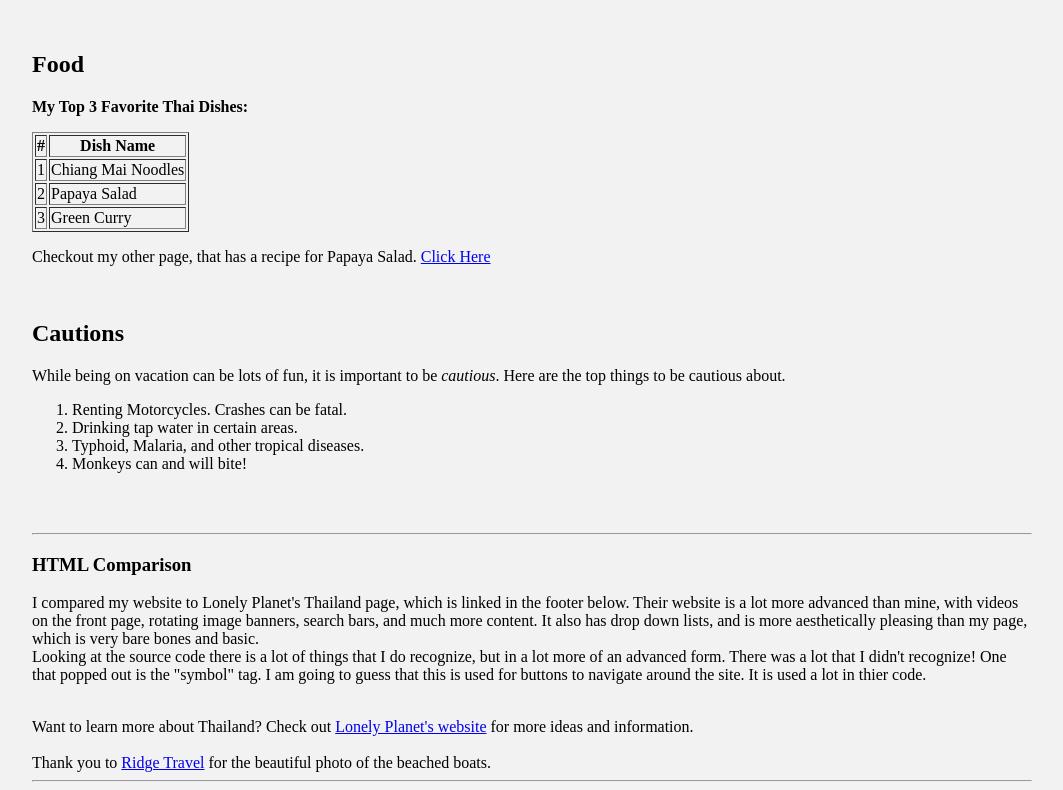
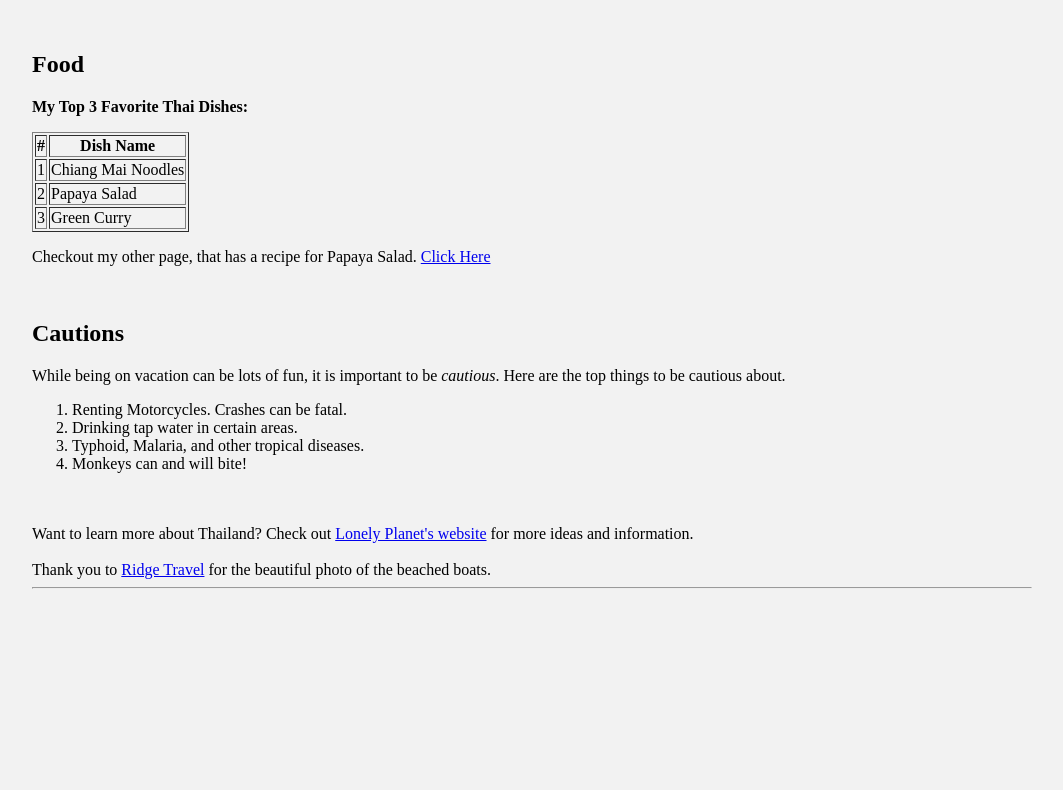
Before and after one commit to emritcey/2.5-Solo-Challenge, a plain HTML site: page index.html in a window 1280 px wide. Shown: the part 954-1744 px from the top of the page, without its empty margins (108-1171 px from the left). After the commit the page ends 1551 px from the top, so only its background shows below. Drawn offline with Linux system fonts and the light colour scheme.

Commit message:
commented out HTML comparison question - 2.5 answers

```diff
--- a/index.html
+++ b/index.html
@@ -70,11 +70,7 @@
 
 <br />
 <br />
-<hr>
-<h3>HTML Comparison</h3>
-<p>I compared my website to Lonely Planet's Thailand page, which is linked in the footer below.  Their website is a lot more advanced than mine, with videos on the front page, rotating image banners, search bars, and much more content. It also has drop down lists, and is more aesthetically pleasing than my page, which is very bare bones and basic.
-<br /> Looking at the source code there is a lot of things that I do recognize, but in a lot more of an advanced form. There was a lot that I didn't recognize! One that popped out is the "symbol" tag. I am going to guess that this is used for buttons to navigate around the site. It is used a lot in thier code. </p>
-<br />
+
 
 <footer> Want to learn more about Thailand? Check out <a href="https://www.lonelyplanet.com/thailand">Lonely Planet's website</a> for more ideas and information.</footer>
 <br />
@@ -84,3 +80,11 @@
 
 </body>
 </html>
+
+<!--
+
+<h3>HTML Comparison - 2.5 assignment</h3>
+<p>I compared my website to Lonely Planet's Thailand page, which is linked in the footer below.  Their website is a lot more advanced than mine, with videos on the front page, rotating image banners, search bars, and much more content. It also has drop down lists, and is more aesthetically pleasing than my page, which is very bare bones and basic.
+<br /> Looking at the source code there is a lot of things that I do recognize, but in a lot more of an advanced form. There was a lot that I didn't recognize! One that popped out is the "symbol" tag. I am going to guess that this is used for buttons to navigate around the site. It is used a lot in thier code. </p>
+
+-->
```
